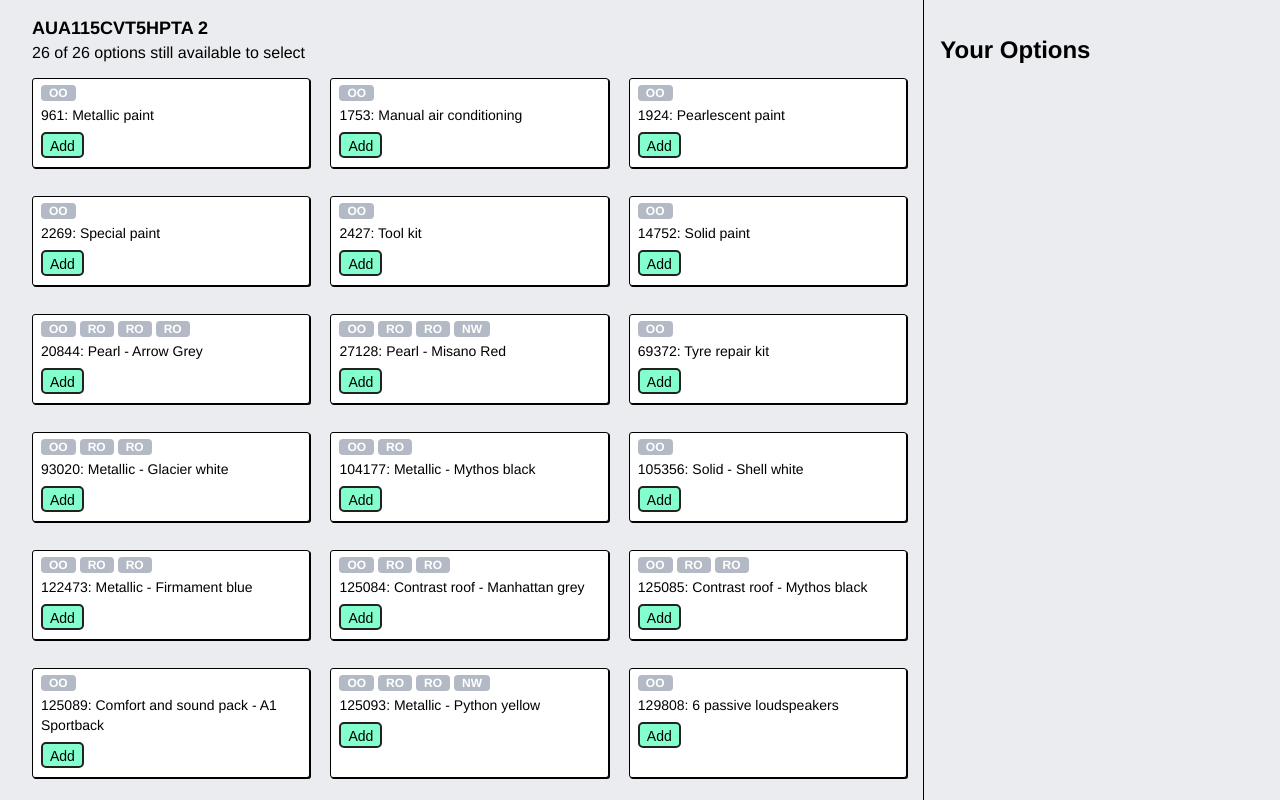
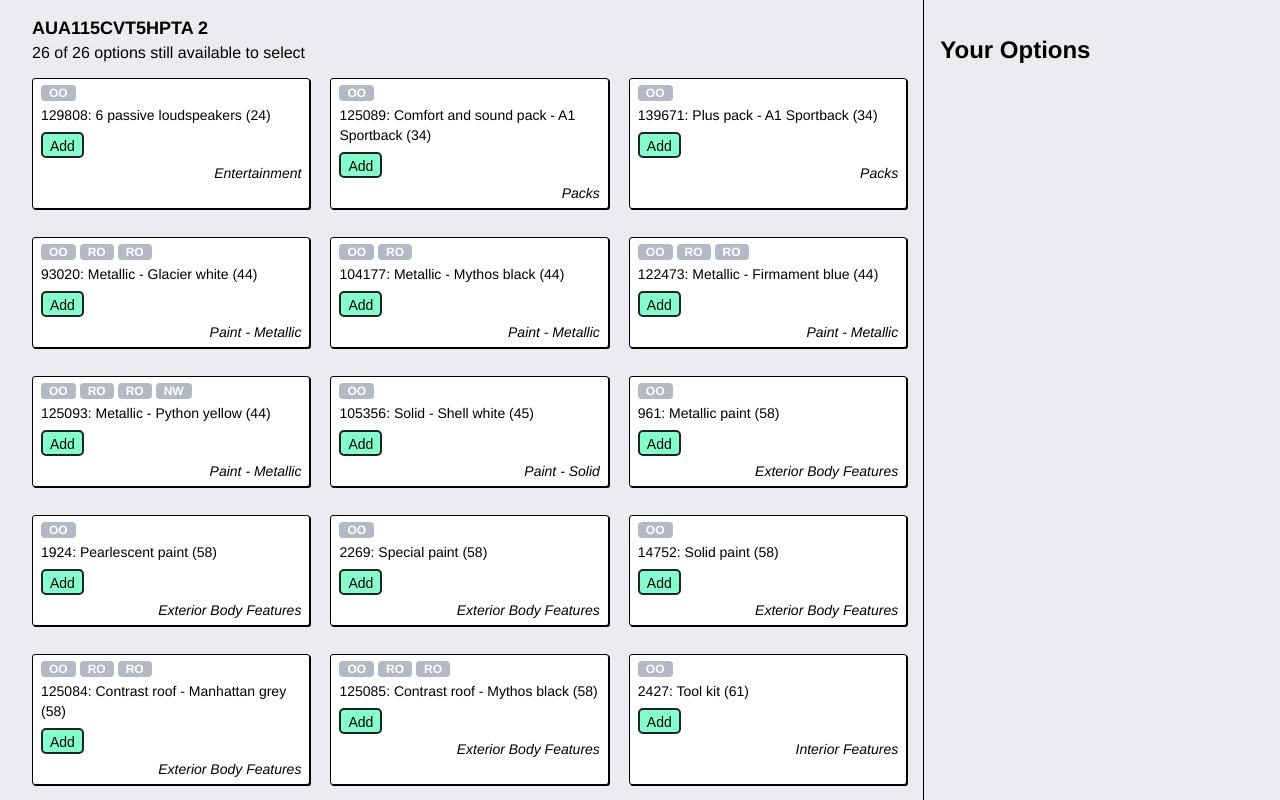
Before and after one commit to adamdawkins/options2020, a React (Create React App) app: page / in a window 1280 px wide. Shown: the top 800 px of the page. Built offline with nearby package versions, Linux system fonts and the light colour scheme.

Commit message:
Sort by category

```diff
--- a/src/App.css
+++ b/src/App.css
@@ -74,6 +74,12 @@ body {
 .card__title {
   margin-bottom: 4px;
   line-height: 20px;
+}
+
+.card__category {
+  margin-bottom: 5px;
+  text-align: right;
+  font-style: italic;
 }
 
 .card__labels {
--- a/src/App.js
+++ b/src/App.js
@@ -5,15 +5,7 @@ import "./App.css";
 
 import data from "./data";
 
-import {
-  // all,
-  contains,
-  // curry,
-  decorateCollection,
-  // path,
-  // unique,
-  without
-} from "./utils";
+import { contains, decorateCollection, prop, sortBy, without } from "./utils";
 
 import "./App.css";
 
@@ -108,16 +100,17 @@ function App() {
           </p>
         </div>
         <div className="cards">
-          {decorateCollection(decorateOption(state), state.options).map(
-            option => (
+          {sortBy(
+            prop("categoryCode"),
+            decorateCollection(decorateOption(state), state.options)
+          ).map(option => (
             <Option
               key={option.id}
               {...option}
               dispatch={dispatch}
               appliedRuleIds={state.appliedRuleIds}
             />
-            )
-          )}
+          ))}
         </div>
       </div>
       <div className="sidebar">
--- a/src/Option.js
+++ b/src/Option.js
@@ -7,6 +7,8 @@ import { isSelectable } from "./helpers";
 export default function Option(option) {
   const {
     id,
+    categoryCode,
+    categoryDescription,
     description,
     isSelected,
     appliedRuleIds,
@@ -41,7 +43,7 @@ export default function Option(option) {
         ))}
       </div>
       <span className="card__title">
-        {id}: {description}
+        {id}: {description} ({categoryCode})
       </span>
       <div className="card__actions">
         {isSelected ? (
@@ -61,6 +63,7 @@ export default function Option(option) {
           </button>
         )}
       </div>
+      <div className="card__category">{categoryDescription}</div>
     </div>
   );
 }
--- a/src/helpers.js
+++ b/src/helpers.js
@@ -76,6 +76,8 @@ export const addVehicleOptionsToState = (vehicleData, state) => {
         id: `${optionCode}`,
         price: basicPrice,
         isDefault: defaultOption,
+        categoryCode,
+        categoryDescription,
         description,
         ruleIds: unique(option.ruleIds.concat([`${ruleCode}`]))
       });
--- a/src/utils.js
+++ b/src/utils.js
@@ -23,6 +23,9 @@ export const all = list => list.every(identity);
 
 //           contains :: (x, [x]) -> Boolean
 export const contains = (item, list) => list && list.indexOf(item) > -1;
+
+//           sortBy :: Ord b => (x -> b) -> [x] -> [x]
+export const sortBy = curry((fn, list) => list.sort((a, b) => fn(a) - fn(b)));
 
 //           unique :: [x] -> [x]
 export const unique = list => [...new Set(list)];
@@ -57,3 +60,6 @@ export const path = (props, object) => {
 
   return currentProp;
 };
+
+//           prop :: String -> {k: v} -> v?
+export const prop = curry((key, object) => object && object[key]);
```
Lines whose indentation alone changed are shown as unchanged.
